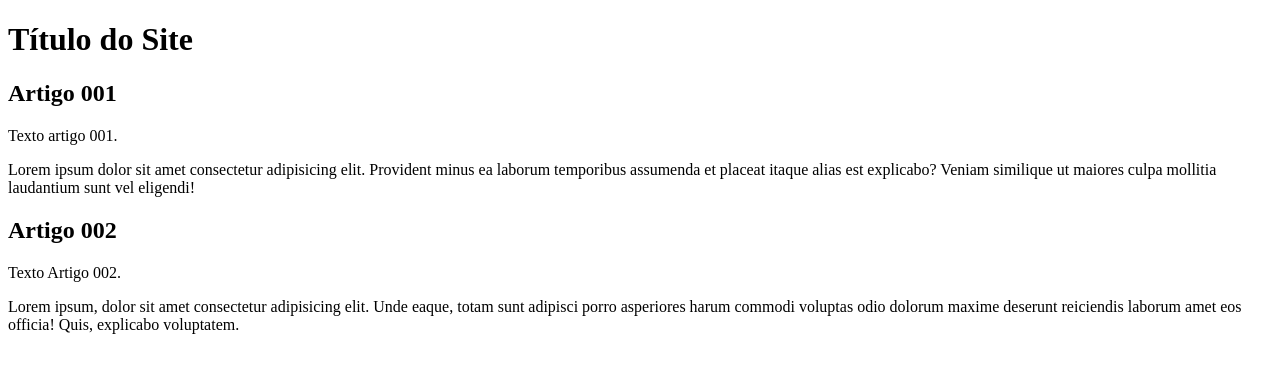
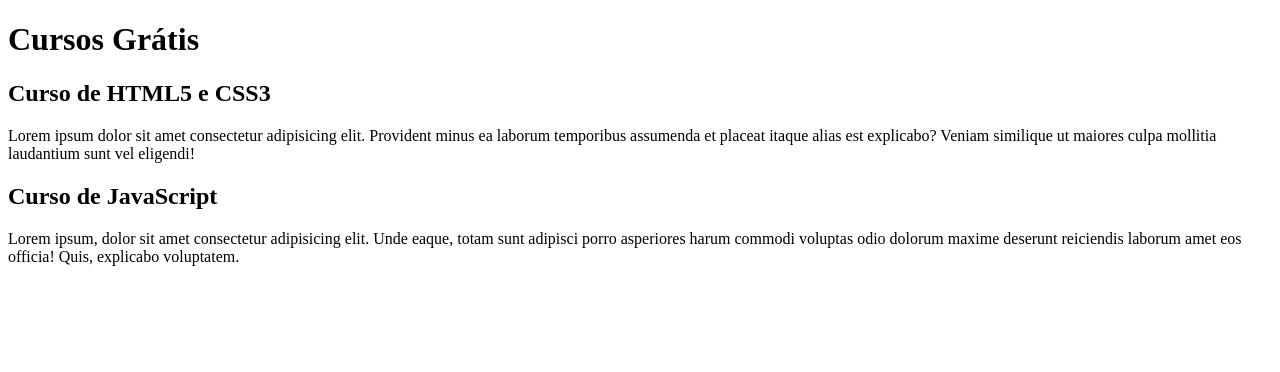
Before and after one commit to dscarrara/projeto-site, a plain HTML site: page index.html in a window 1280 px wide. Drawn offline with Linux system fonts and the light colour scheme.

Commit message:
Comecei a escrever conteudo

```diff
--- a/index.html
+++ b/index.html
@@ -9,17 +9,15 @@
 <body>
     <main>
         <header>
-            <h1>Título do Site</h1>
+            <h1>Cursos Grátis</h1>
         <article>
-            <h2>Artigo 001</h2>
-            <p>Texto artigo 001.
-                <p>Lorem ipsum dolor sit amet consectetur adipisicing elit. Provident minus ea laborum temporibus assumenda et placeat itaque alias est explicabo? Veniam similique ut maiores culpa mollitia laudantium sunt vel eligendi!</p>
+            <h2>Curso de HTML5 e CSS3</h2>
+            <p>Lorem ipsum dolor sit amet consectetur adipisicing elit. Provident minus ea laborum temporibus assumenda et placeat itaque alias est explicabo? Veniam similique ut maiores culpa mollitia laudantium sunt vel eligendi!</p>
             </p>
         </article>
         <article>
-            <h2>Artigo 002</h2>
-            <p>Texto Artigo 002.
-                <p>Lorem ipsum, dolor sit amet consectetur adipisicing elit. Unde eaque, totam sunt adipisci porro asperiores harum commodi voluptas odio dolorum maxime deserunt reiciendis laborum amet eos officia! Quis, explicabo voluptatem.</p>
+            <h2>Curso de JavaScript</h2>
+            <p>Lorem ipsum, dolor sit amet consectetur adipisicing elit. Unde eaque, totam sunt adipisci porro asperiores harum commodi voluptas odio dolorum maxime deserunt reiciendis laborum amet eos officia! Quis, explicabo voluptatem.</p>
             </p>
         </article>
         </header>
```
